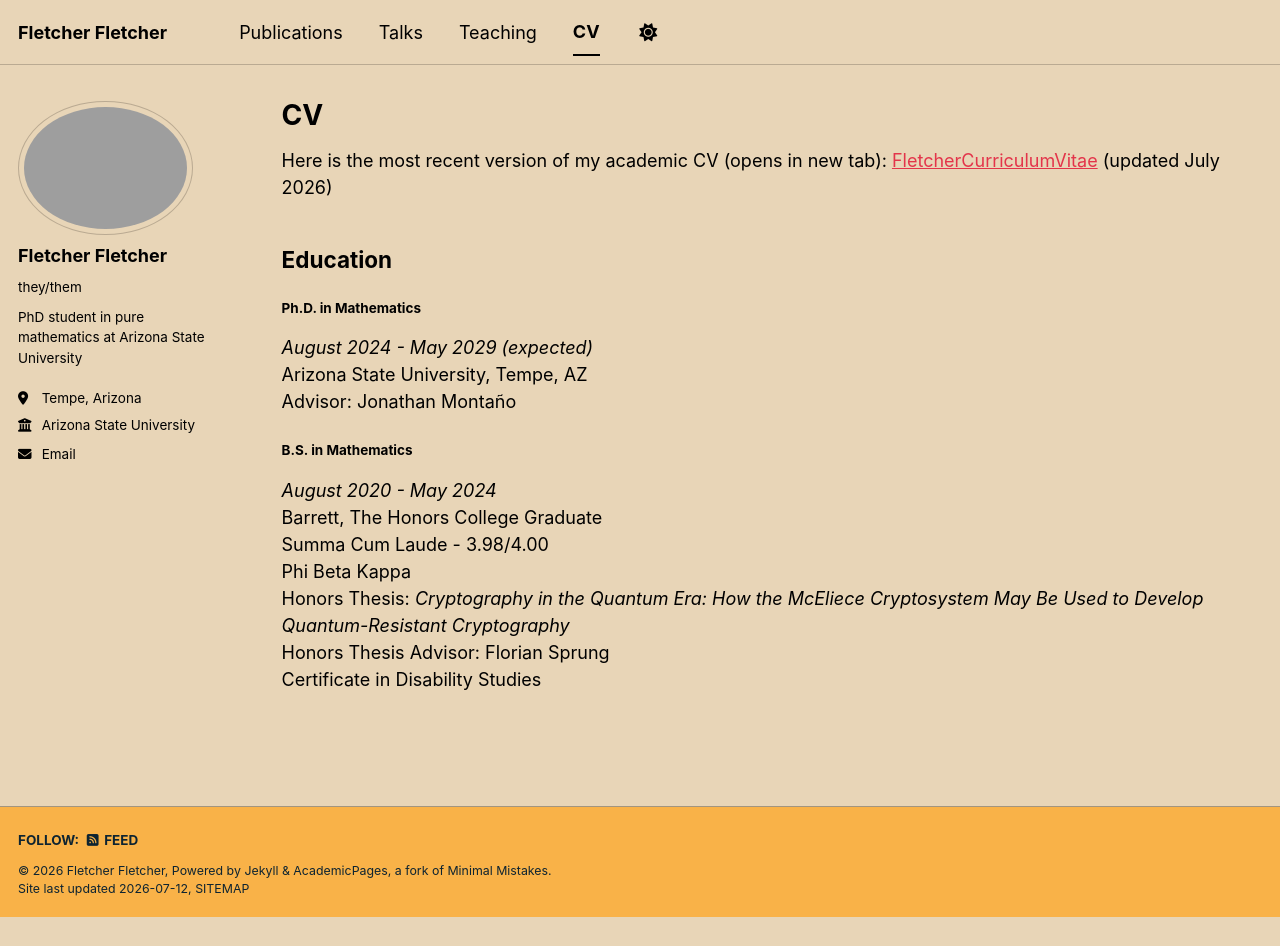
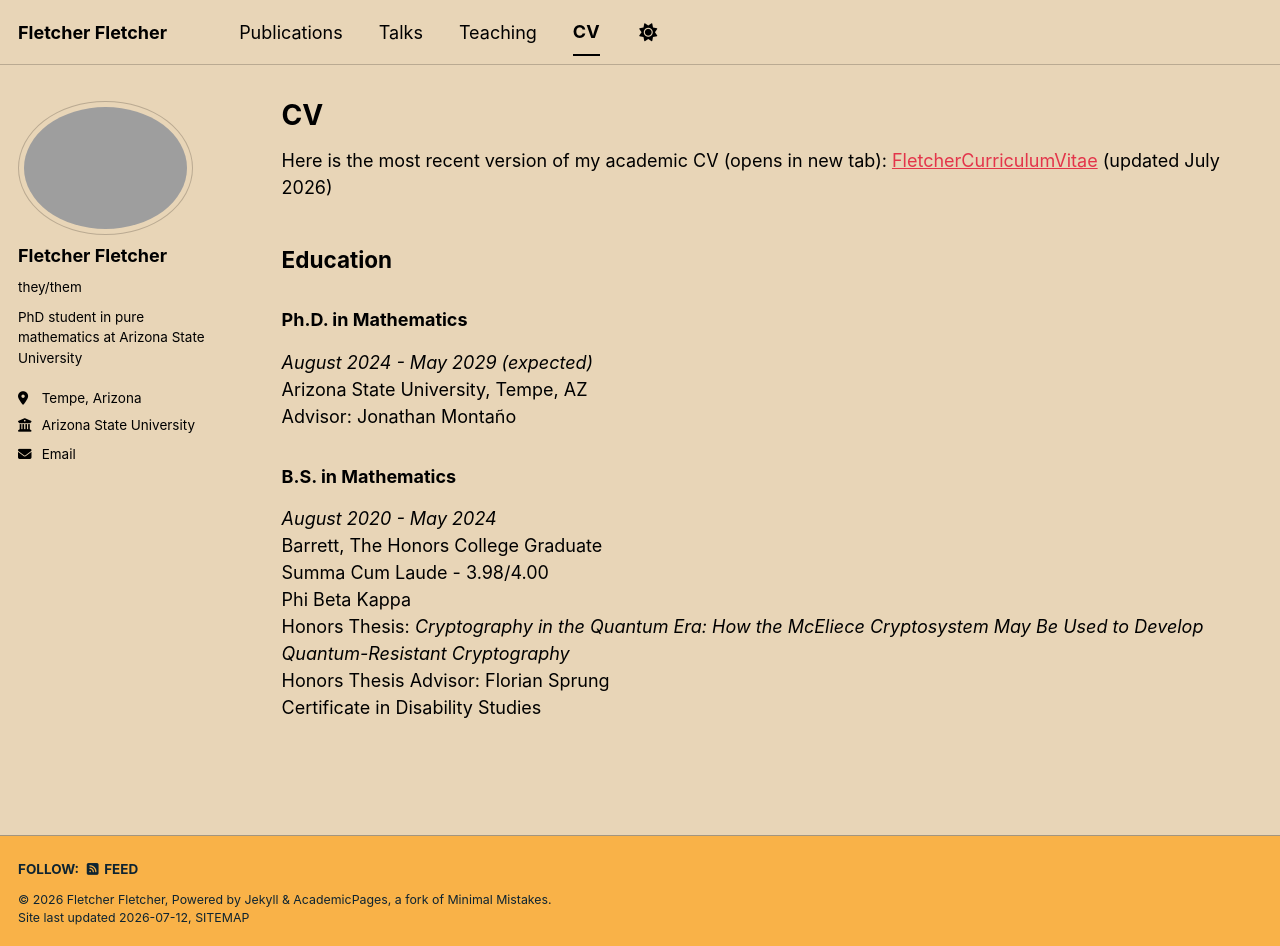
Before and after one commit to Fletcher-Math/fletcher-math.github.io, a Jekyll site: the page built from _pages/cv.md, in a window 1280 px wide and 946 px high. Built offline with Jekyll 4.4.1, drawn with Linux system fonts in a browser that asks for light colours; a style sheet for code colours, icons or effects is not loaded.

Commit message:
Update cv.md

```diff
--- a/_pages/cv.md
+++ b/_pages/cv.md
@@ -12,12 +12,12 @@ Here is the most recent version of my academic CV (opens in new tab):
 
 
 ## Education
-#### Ph.D. in Mathematics
+### Ph.D. in Mathematics
 *August 2024 - May 2029 (expected)*
 Arizona State University, Tempe, AZ
 Advisor: Jonathan Montaño
 
-#### B.S. in Mathematics
+### B.S. in Mathematics
 *August 2020 - May 2024*
 Barrett, The Honors College Graduate
 Summa Cum Laude - 3.98/4.00
```
